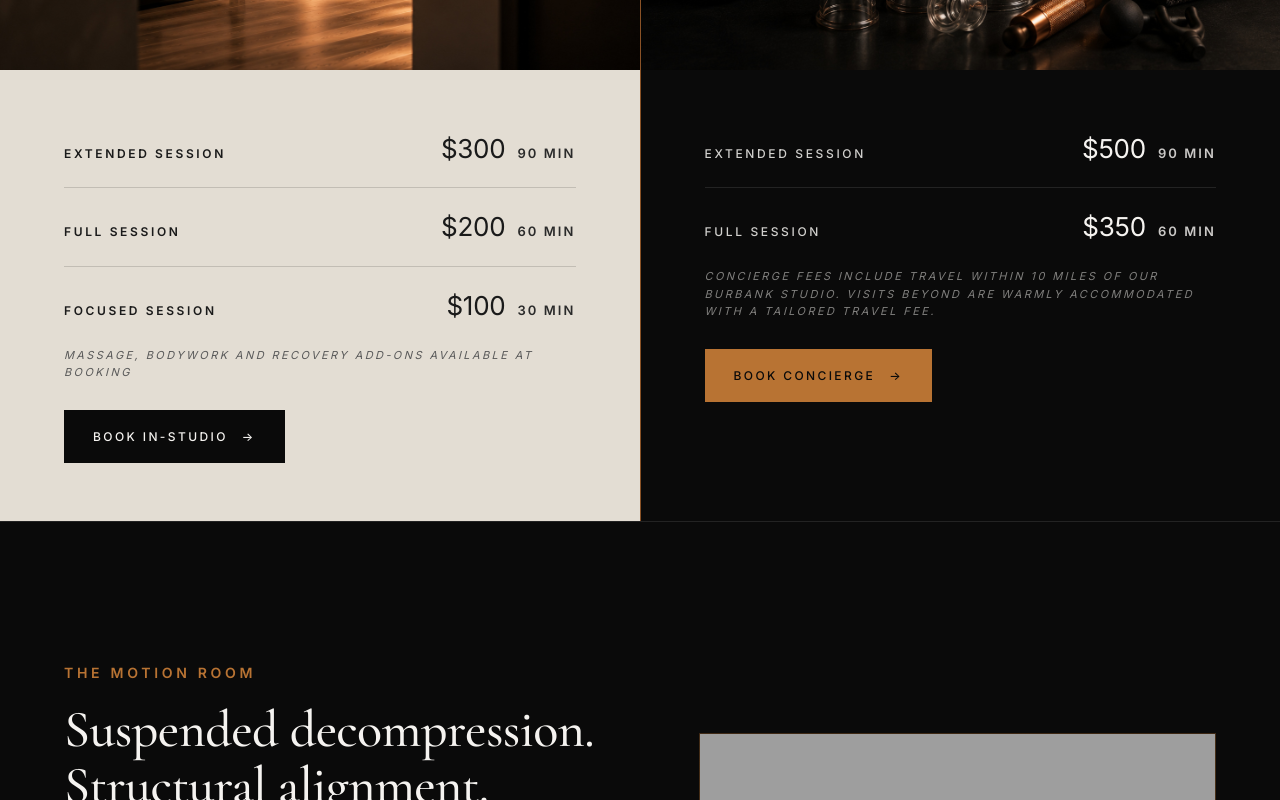
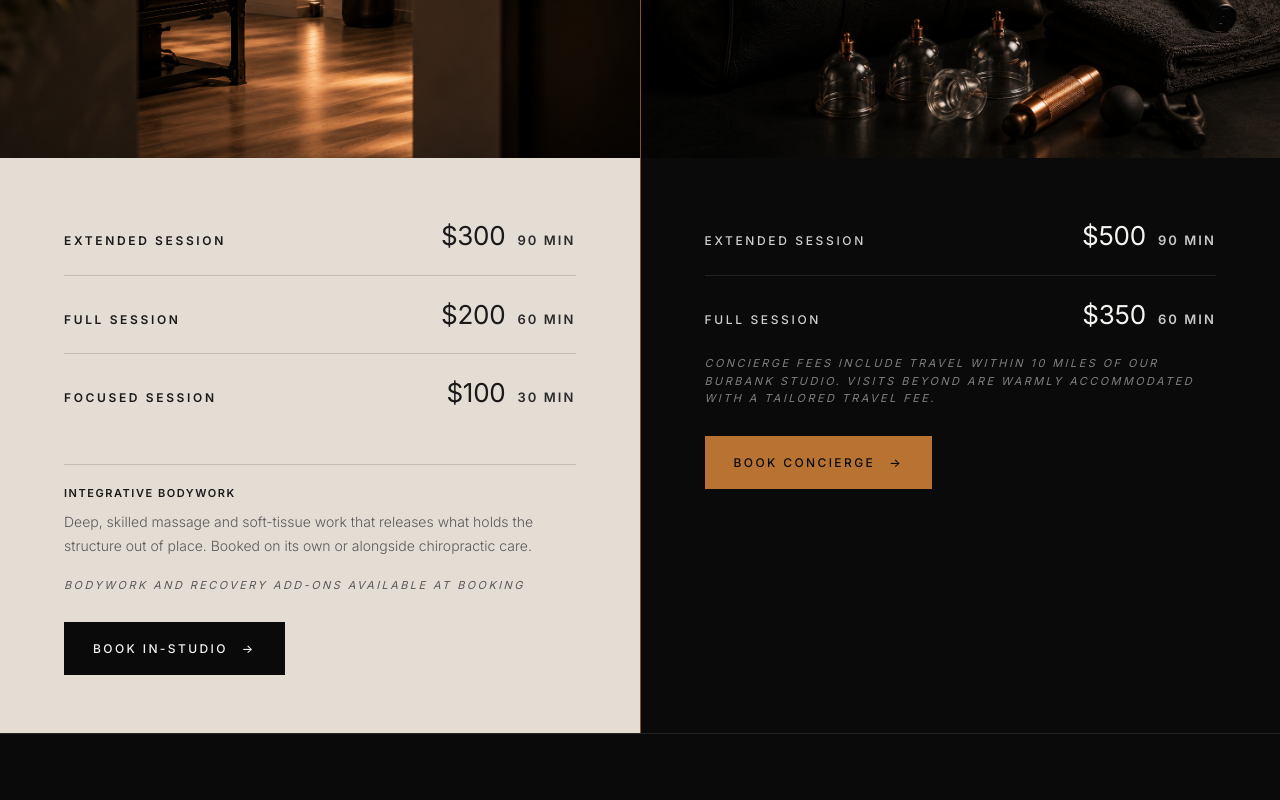
Before and after one commit to MotionCodeStudioGit/motion-code-studio, a plain HTML site: page index.html in a window 1280 px wide. Shown: the part 2000-2800 px from the top of the page. Drawn offline with nearby package versions, Linux system fonts and the light colour scheme; grey boxes are pictures that could not be loaded.

Commit message:
Edgar's requests: bodywork in headline, opening copy, own service listing
- Homepage H1 is now Integrative Bodywork / Advanced Chiropractic /
  Movement Restoration. Stacks on phones, one line with separators on desktop.
- Opening paragraph replaced with Edgar's copy.
- Integrative Bodywork listed as its own offering in the studio column.
- Stylesheet bumped to v=93.
- Block /.git/ and BRAND-FOUNDATION.md from being served.

```diff
--- a/index.html
+++ b/index.html
@@ -168,7 +168,7 @@
 <link rel="preconnect" href="https://fonts.gstatic.com" crossorigin />
 <link href="https://fonts.googleapis.com/css2?family=Cormorant+Garamond:ital,wght@0,300;0,400;0,500;1,300;1,400&family=Inter:wght@200;300;400;500;600;700&family=Manrope:wght@300;400;500;600&display=swap" rel="stylesheet" />
 
-<link rel="stylesheet" href="styles.css?v=92" />
+<link rel="stylesheet" href="styles.css?v=93" />
 </head>
 <body>
 
@@ -202,7 +202,7 @@
     </div>
 
     <h1 class="hero__title">
-      Advanced Chiropractic and Movement Restoration
+      <span class="hero__part">Integrative Bodywork</span><span class="hero__dot">&#183;</span><span class="hero__part">Advanced Chiropractic</span><span class="hero__dot">&#183;</span><span class="hero__part">Movement Restoration</span>
     </h1>
 
     <div class="hero__actions">
@@ -242,7 +242,7 @@
   <div class="about__inner">
     <span class="kicker kicker--dark">The Approach</span>
     <p class="about__body">
-      Your body carries the record of how you live: every injury, every desk-bound hour, every mile. We read it, then rebuild it. Integrative bodywork, hands-on chiropractic and corrective movement work together, so relief isn't temporary and progress doesn't reverse.
+      We combine integrative bodywork with advanced chiropractic care to restore movement throughout the body. Each session builds on the one before it, continuing your personalized plan and progressing steadily toward your results, rather than treating every visit as a standalone fix. Our deliberately planned, hands-on bodywork techniques and precise chiropractic adjustments work together to reduce pain and support long-term physical performance, whether you&#8217;re recovering from injury or maintaining peak condition.
     </p>
     <p class="about__sig"><span class="about__sig-name">Dr. Maksim Ishankhanov, DC</span><span class="about__sig-sep">·</span><span class="about__sig-role">Founder &amp; Lead Practitioner</span></p>
   </div>
@@ -290,7 +290,12 @@
         </div>
       </dl>
 
-      <p class="pricing-note">Massage, bodywork and recovery add-ons available at booking</p>
+      <div class="offering">
+        <h3 class="offering__title">Integrative Bodywork</h3>
+        <p class="offering__body">Deep, skilled massage and soft-tissue work that releases what holds the structure out of place. Booked on its own or alongside chiropractic care.</p>
+      </div>
+
+      <p class="pricing-note">Bodywork and recovery add-ons available at booking</p>
 
       <a class="btn btn--dark" href="https://calldrmax.janeapp.com/" target="_blank" rel="noopener">
         Book In-Studio <span class="btn__arrow" aria-hidden="true">→</span>
--- a/styles.css
+++ b/styles.css
@@ -1419,3 +1419,38 @@ a.signature__media:hover .signature__media-cue-arrow { transform: translateX(6px
   border: 1px solid var(--hl-dark);
   background: transparent;
 }
+
+
+/* Hero headline: one line with separators on desktop, stacked on phones */
+.hero__part { white-space: nowrap; }
+.hero__dot  { opacity: 0.4; padding: 0 0.5em; }
+@media (max-width: 760px) {
+  .hero__part { display: block; }
+  .hero__dot  { display: none; }
+  .hero__title { line-height: 1.5; }
+}
+
+/* Integrative Bodywork listed as its own offering in the studio column */
+.offering {
+  margin-top: 26px;
+  padding-top: 20px;
+  border-top: 1px solid rgba(20,20,20,0.16);
+}
+.half--dark .offering { border-top-color: rgba(245,243,240,0.16); }
+.offering__title {
+  font-family: inherit;
+  font-size: 11px;
+  font-weight: 600;
+  letter-spacing: 0.14em;
+  text-transform: uppercase;
+  margin: 0 0 8px;
+}
+.half--light .offering__title { color: #1a1a1a; }
+.half--dark  .offering__title { color: rgba(245,243,240,0.85); }
+.offering__body {
+  font-size: 14px;
+  line-height: 1.65;
+  margin: 0;
+}
+.half--light .offering__body { color: #5a5a5a; }
+.half--dark  .offering__body { color: rgba(245,243,240,0.6); }
```
Also changed, not shown: about.html (+1 -1 lines), auto-accident-injury-care.html (+1 -1 lines), back-pain-treatment.html (+1 -1 lines), back-pain.html (+1 -1 lines), chiropractic-adjustment.html (+1 -1 lines), chiropractor-burbank.html (+1 -1 lines), chiropractor-glendale.html (+1 -1 lines), chiropractor-los-angeles.html (+1 -1 lines), chiropractor-north-hollywood.html (+1 -1 lines), motion-room.html (+1 -1 lines), neck-pain-treatment.html (+1 -1 lines), posture-correction.html (+1 -1 lines), sciatica-treatment.html (+1 -1 lines), sports-injury-recovery.html (+1 -1 lines), 1 more files, 1 other file.
